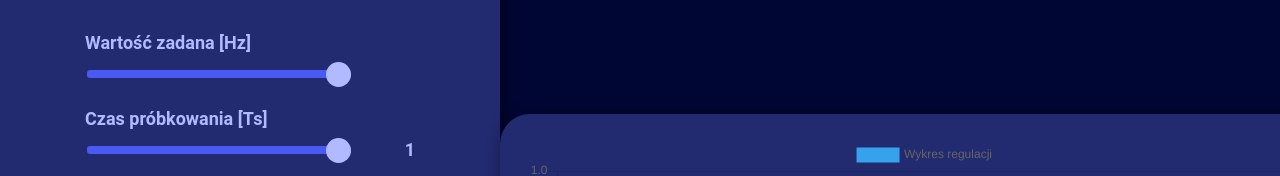
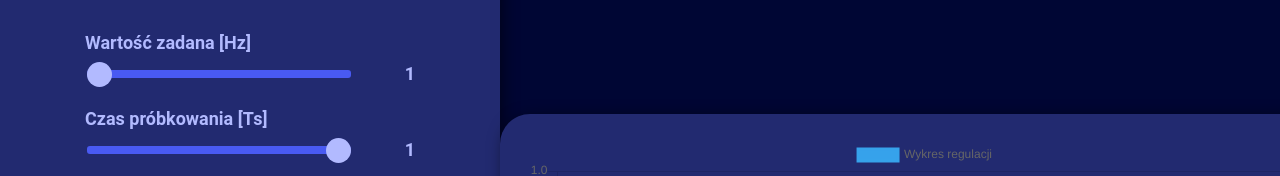
Before and after one commit to Erquer/ISS-project, a React (Create React App) app in the folder frontend/: page / in a window 1280 px wide. Shown: the part 136-312 px from the top of the page. Built offline with nearby package versions, Linux system fonts and the light colour scheme.

Commit message:
Fixed h param

```diff
--- a/frontend/src/components/Panel/Panel.js
+++ b/frontend/src/components/Panel/Panel.js
@@ -74,6 +74,7 @@ const Panel = ({ setSimulationData }) => {
       durationTime: 50,
       beta: 1.0,
       A: 1.0,
+      h: 1.0,
     },
   });
 
@@ -83,6 +84,7 @@ const Panel = ({ setSimulationData }) => {
       parseFloat(data.samplingTime),
       parseFloat(data.durationTime)
     );
+    console.log(data)
     let response = {};
     if (document.getElementById('linear').checked) {
       response = await post(data);
```
